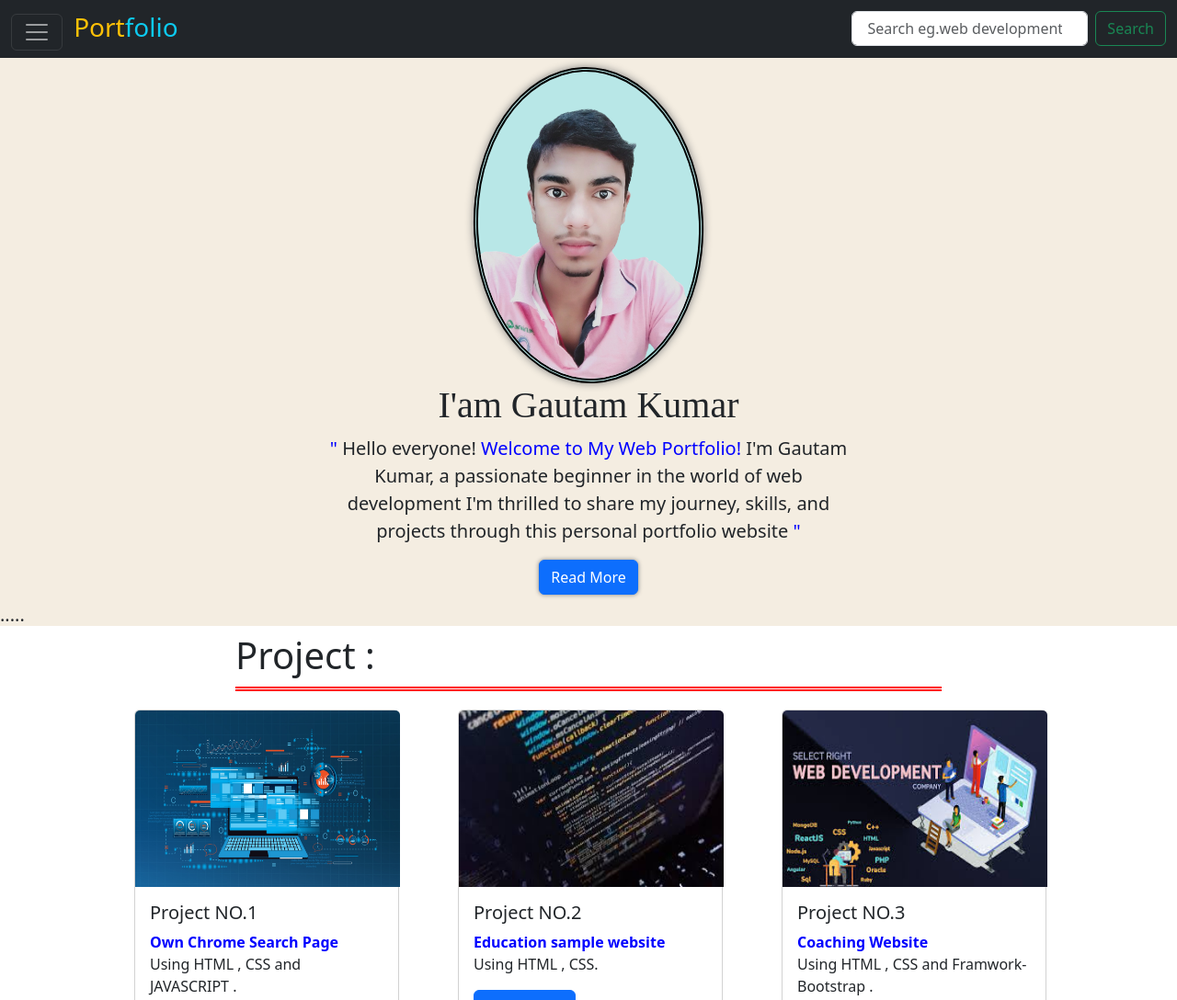
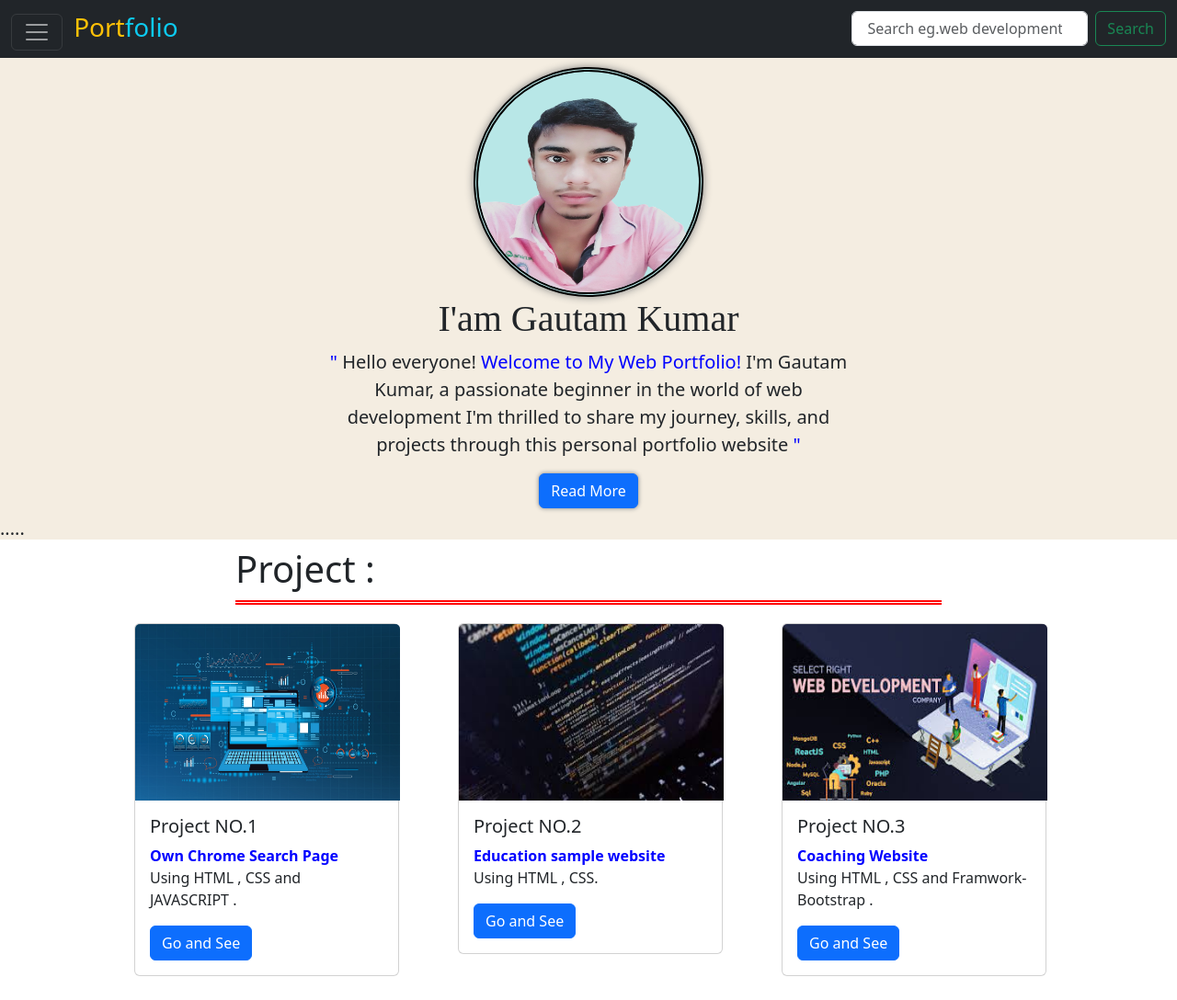
Before and after one commit to Gautam20039716/portfolio, a plain HTML site: page index.html in a window 1280 px wide. Shown: the top 1088 px of the page at 92% size. Drawn offline with nearby package versions, Linux system fonts and the light colour scheme.

Commit message:
media again

```diff
--- a/portfolio.css
+++ b/portfolio.css
@@ -42,7 +42,7 @@
 .first-image{
     width: 250px;
     overflow: hidden;
-    height: 43vh;
+    height: 250px;
     border: 5px double black ;
     border-radius: 100%;
     margin-top: 10px;
@@ -140,6 +140,7 @@
         text-align: center;
         justify-content: center;
     }
+
 }
 @media (min-width:730px) and (max-width:960px){
     .first-image{
```
